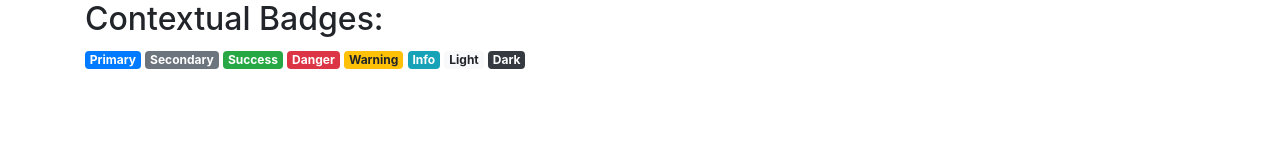
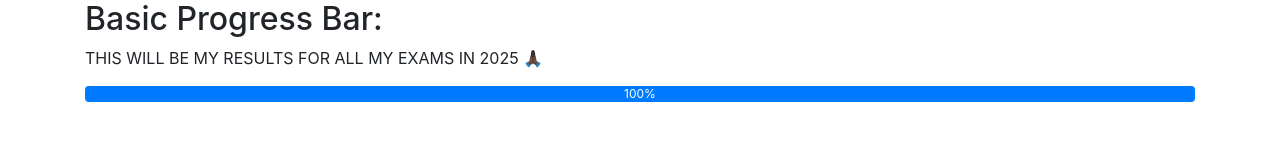
Before and after one commit to Usernameorsmth/New-year-new-me...-, a plain HTML site: page index.html in a window 1280 px wide. Drawn offline with nearby package versions, Linux system fonts and the light colour scheme.

Commit message:
WLOMAD10DYS

```diff
--- a/index.html
+++ b/index.html
@@ -1,23 +1,21 @@
 <!DOCTYPE html>
 <html lang="en">
+
 <head>
     <title>Bootstrap Example</title>
     <meta charset="utf-8">
     <meta name="viewport" content="width=device-width, initial-scale=1">
     <link rel="stylesheet" href="https://maxcdn.bootstrapcdn.com/bootstrap/4.5.2/css/bootstrap.min.css">
+
     <script src="https://maxcdn.bootstrapcdn.com/bootstrap/4.5.2/js/bootstrap.min.js"></script>
 </head>
 
 <body>
 
     <div class="container">
-        <h2>Contextual Badges:</h2>
-        <span class="badge badge-primary">Primary</span>
-        <span class="badge badge-secondary">Secondary</span>
-        <span class="badge badge-success">Success</span>
-        <span class="badge badge-danger">Danger</span>
-        <span class="badge badge-warning">Warning</span>
-        <span class="badge badge-info">Info</span>
-        <span class="badge badge-light">Light</span>
-        <span class="badge badge-dark">Dark</span>
+        <h2>Basic Progress Bar:</h2>
+        <p>THIS WILL BE MY RESULTS FOR ALL MY EXAMS IN 2025 🙏🏿</p>
+        <div class="progress">
+            <div class="progress-bar" style="width:100%">100%</div>
+        </div>
     </div>
```
